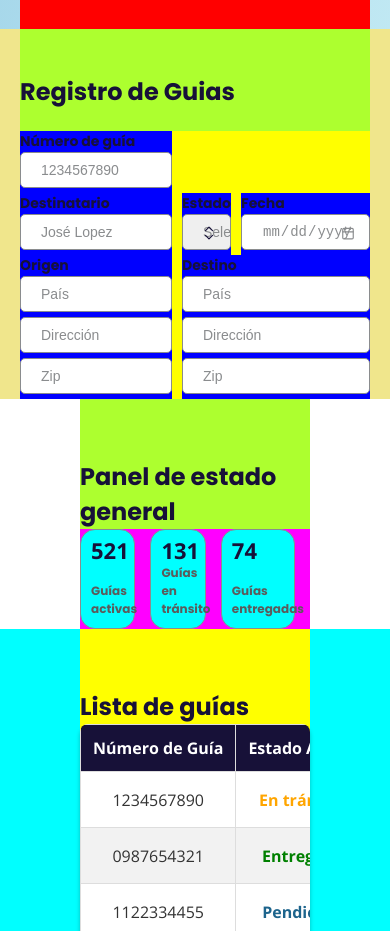
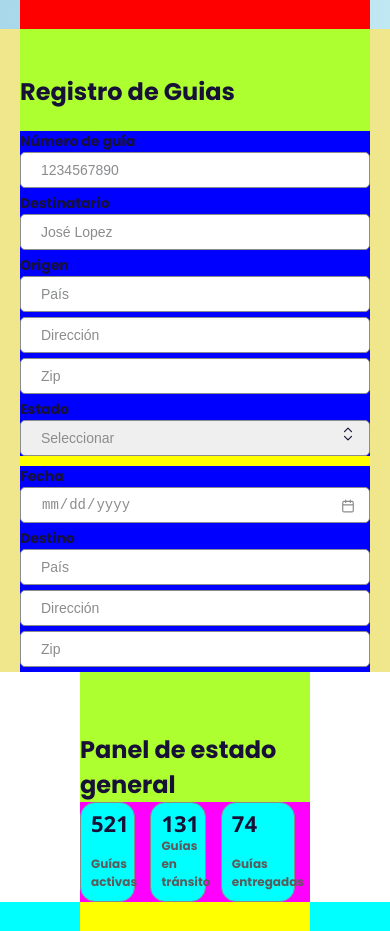
Before and after one commit to ego-mejia/hound-express-react, a React (Vite) app: page / in a window 390 px wide. Shown: the part 800-1731 px from the top of the page. Built offline with nearby package versions, Linux system fonts and the light colour scheme.

Commit message:
added responsive design for register form section

```diff
--- a/src/components/Register/style.ts
+++ b/src/components/Register/style.ts
@@ -36,7 +36,14 @@ export const FormContainer = styled.form`
     display: flex;
     max-width: 860px;
     justify-content: center;
-    `;
+
+    @media (max-width: 768px) {
+        flex-direction: column;
+        align-items: center;
+        max-width: 860px;
+    }
+
+`;
 
 export const FormContainerLeft = styled.form`
     ${bgDebug('transparent','fuchsia')};
@@ -44,6 +51,9 @@ export const FormContainerLeft = styled.form`
     flex-direction: column;
     width: 100%;
 
+    @media (max-width: 768px) {
+        max-width: 860px;
+    }
 `;
 
 export const FormContainerRight = styled.form`
@@ -53,6 +63,11 @@ export const FormContainerRight = styled.form`
     width: 100%;
     justify-content: end;
     margin-left: 10px;
+
+    @media (max-width: 768px) {
+        margin-left: 0px;
+        max-width: 860px;
+    }
 `;
 export const StateDateFlexbox = styled.form`
     display: flex;
@@ -63,6 +78,10 @@ export const StateDateFlexbox = styled.form`
     /* FormElement{
         max-width: 225px;
     }    */
+
+    @media (max-width: 768px) {
+        flex-direction: column;
+    }
 `;
 export const FormElement = styled.form`
     ${bgDebug('transparent','blue')};
@@ -116,6 +135,13 @@ export const FormElement = styled.form`
 
         color: black;
     } */
+
+    @media (max-width: 768px) {
+        max-width: 860px;
+        input {
+            max-width: 860px;
+        }
+    }
 `;
 
 export const DateSelectorInput = styled.input`
```
